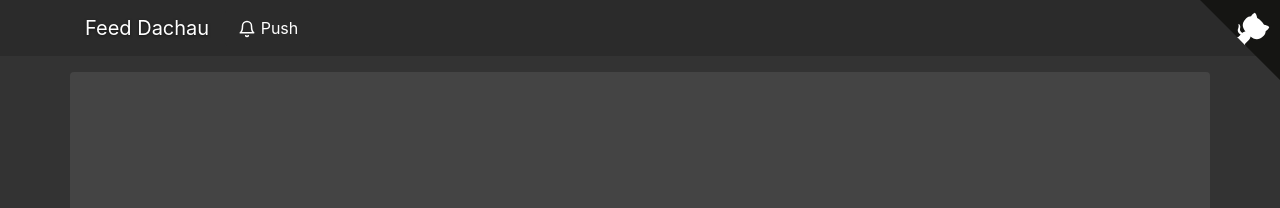
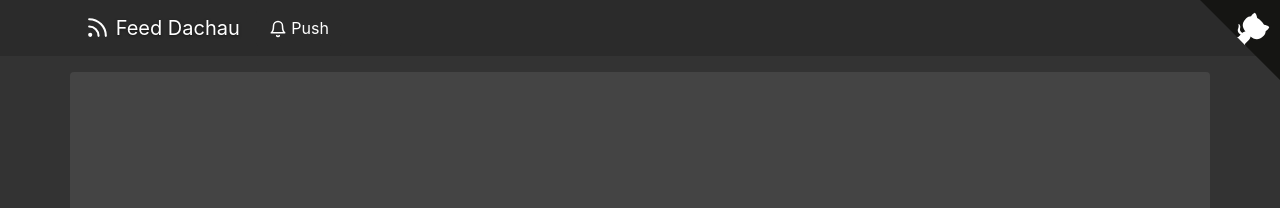
Before and after one commit to midzer/feed-dachau, a Jekyll site: the page built from index.md, in a window 1280 px wide. Shown: the top 208 px of the page. Built offline with Jekyll 4.4.1, drawn with Linux system fonts in a browser that asks for light colours.

Commit message:
add logo to navbar-brand

```diff
--- a/_includes/header.html
+++ b/_includes/header.html
@@ -1,6 +1,6 @@
 <nav class="navbar navbar-dark bg-primary">
   <div class="container">
-    <a class="navbar-brand" href="/">Feed Dachau</a>
+    <a class="navbar-brand" href="/">{% include icon.html icon="rss" %} Feed Dachau</a>
     <button id="push-btn" type="button" class="btn btn-primary mr-auto" data-toggle="tooltip" data-placement="bottom" title="Push-Benachrichtigungen aktivieren" aria-label="Push-Benachrichtigungen aktivieren">
       {% include icon.html icon="bell" %} Push
     </button>
--- a/_sass/core/_icon.scss
+++ b/_sass/core/_icon.scss
@@ -3,4 +3,9 @@
     height: 18px;
     vertical-align: sub;
     fill: currentColor;
+
+    &.icon--rss {
+        width: 25px;
+        height: 25px;
+    }
 }
```
